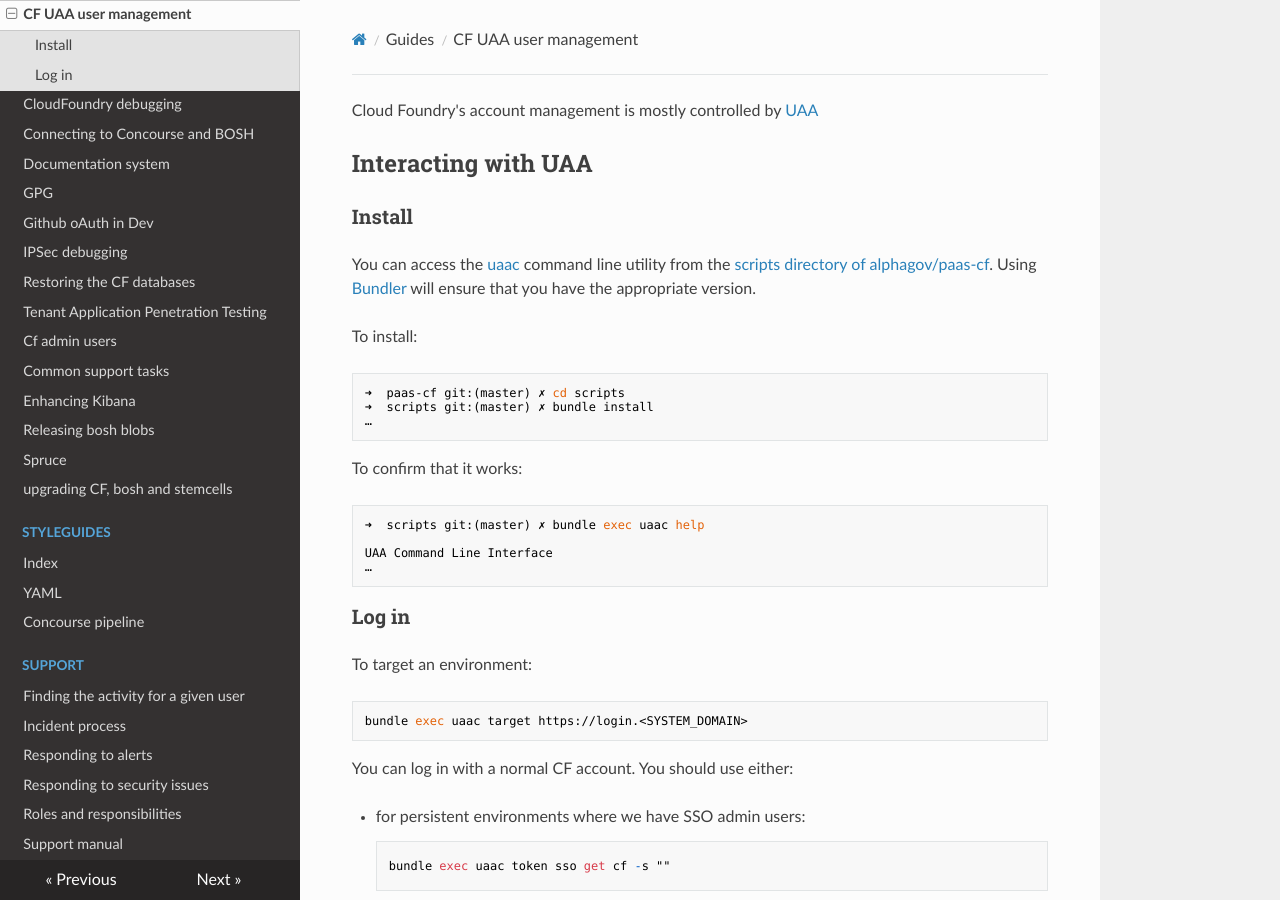
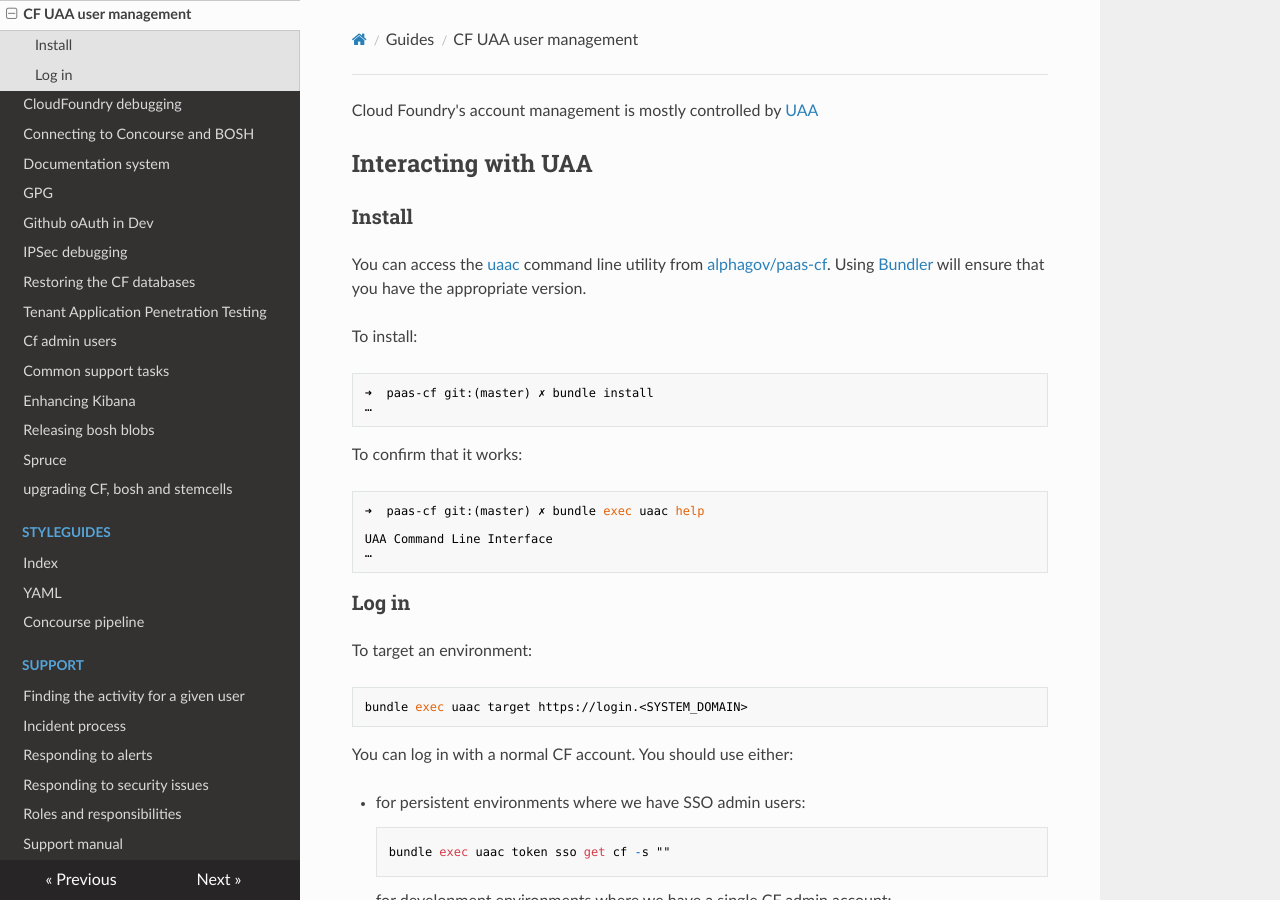
Before and after one commit to alphagov/paas-team-manual, an MkDocs documentation site: the page built from docs/guides/CF_UAA_user_management.md, in a window 1280 px wide and 900 px high. Built offline with MkDocs 1.6.1, drawn with Linux system fonts in a browser that asks for light colours; nearby versions of some CDN libraries; some of the changed text lies outside the part shown.

Commit message:
Update UAAC instructions for new Gemfile layout
We no longer have a separate Gemfile for the scripts directory[1]. This
updates the insteuctions here accordingly.

[1]https://github.com/alphagov/paas-cf/commit/42e9fc88e6bc812a36dfeb3890e5373320170d58

````diff
--- a/docs/guides/CF_UAA_user_management.md
+++ b/docs/guides/CF_UAA_user_management.md
@@ -6,24 +6,23 @@ Cloud Foundry's account management is mostly controlled by [UAA][]
 
 ### Install
 
-You can access the [uaac][] command line utility from the [scripts directory
-of alphagov/paas-cf][scripts]. Using [Bundler][] will ensure that you have
-the appropriate version.
+You can access the [uaac][] command line utility from
+[alphagov/paas-cf][paas-cf]. Using [Bundler][] will ensure that you have the
+appropriate version.
 
 [uaac]: https://github.com/cloudfoundry/cf-uaac
-[scripts]: https://github.com/alphagov/paas-cf/tree/master/scripts
+[paas-cf]: https://github.com/alphagov/paas-cf
 [Bundler]: http://bundler.io/
 
 To install:
 ```
-➜  paas-cf git:(master) ✗ cd scripts
-➜  scripts git:(master) ✗ bundle install
+➜  paas-cf git:(master) ✗ bundle install
 …
 ```
 
 To confirm that it works:
 ```
-➜  scripts git:(master) ✗ bundle exec uaac help
+➜  paas-cf git:(master) ✗ bundle exec uaac help
 
 UAA Command Line Interface
 …
@@ -69,8 +68,8 @@ Sometimes it might be necessary to lock certain users. For example when we find
 
 From [alphagov/paas-cf](https://github.com/alphagov/paas-cf):
 ```
+bundle install
 cd scripts
-bundle install
 TARGET=$(cf curl /v2/info | jq -r .token_endpoint) \
   TOKEN=$(cf oauth-token) \
   bundle exec ./uaa_lock_user.rb <USERNAME>
````
